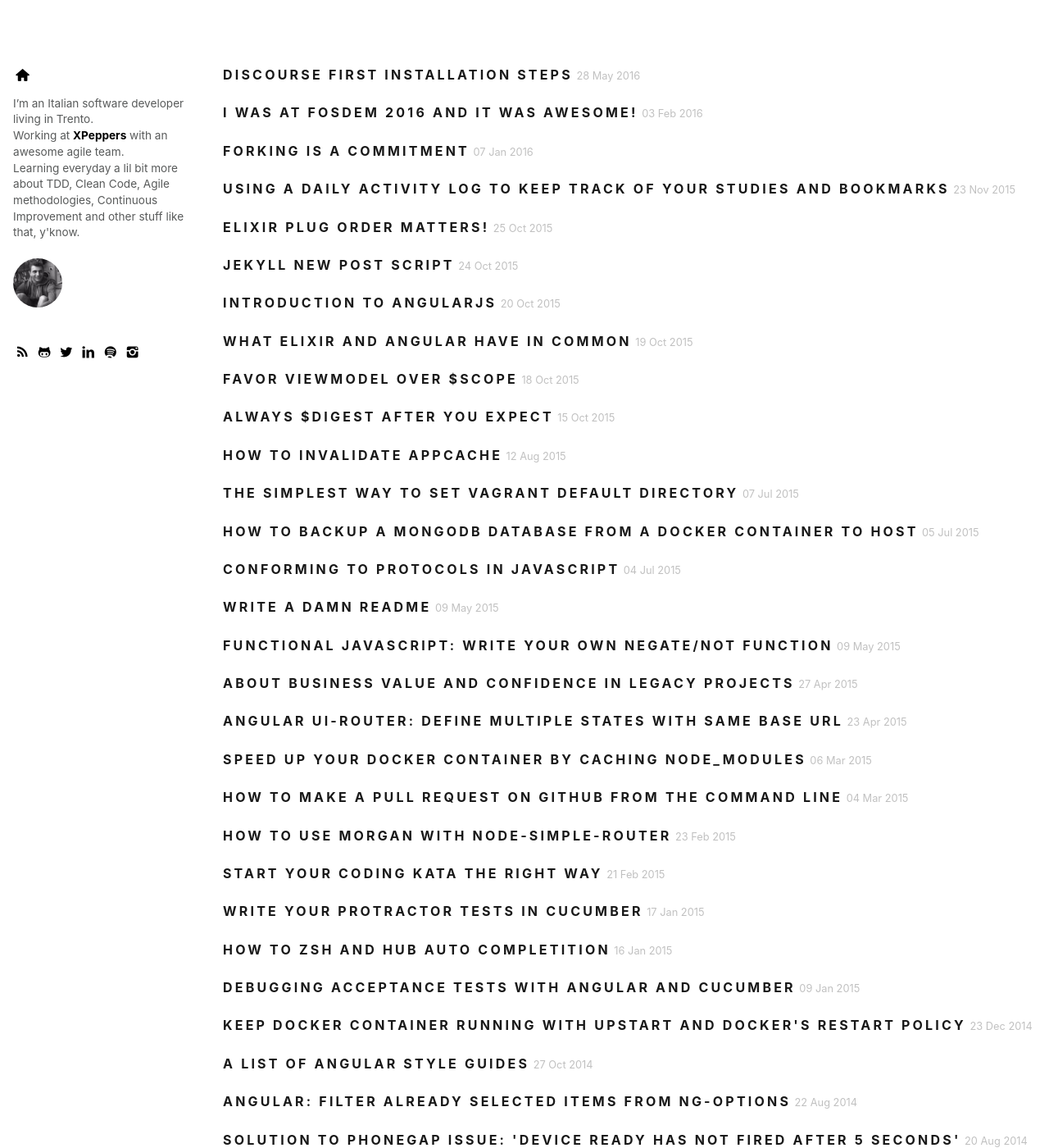
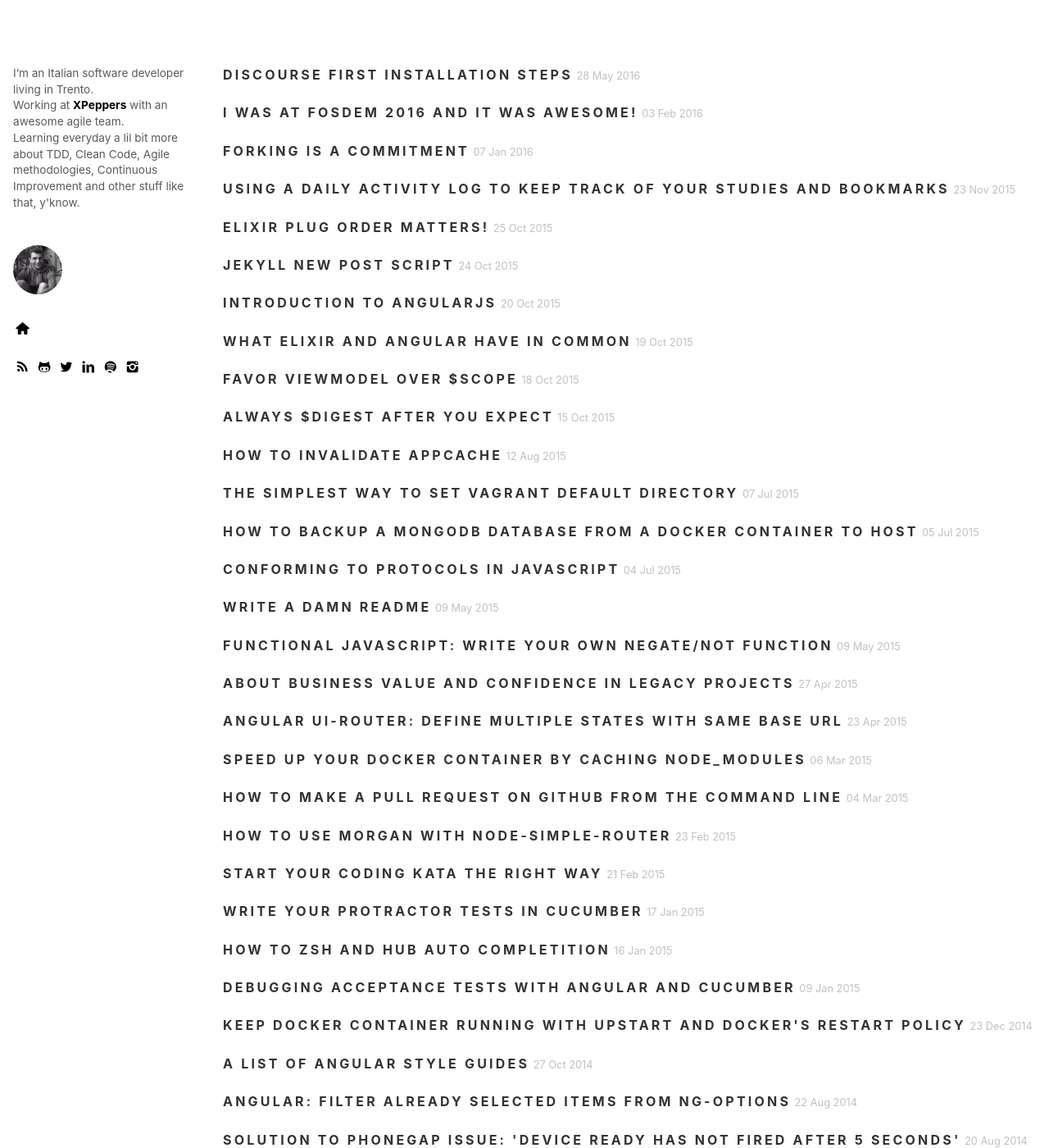
Before and after one commit to christian-fei/christian-fei.github.io-pandoc, a Jekyll site: the page built from index.html, in a window 1280 px wide and 1400 px high. Shown: the whole window at 82% size. Built offline with Jekyll 4.4.1, drawn with Linux system fonts in a browser that asks for light colours; a style sheet for code colours, icons or effects is not loaded.

Commit message:
clean up layout

```diff
--- a/_layouts/default.html
+++ b/_layouts/default.html
@@ -39,10 +39,6 @@
       <div class="row">
         <div class="col-2 mobile-col-10 mobile-center">
           <div class="sidebar__container">
-            <a href="/">
-              <i class="icon-home"></i>
-            </a>
-            <br/>
             <p class="intro">
               I’m an Italian software developer living in Trento.
               <br/>
@@ -50,9 +46,15 @@
               <br/>
               Learning everyday a lil bit more about TDD, Clean Code, Agile methodologies, Continuous Improvement and other stuff like that, y'know.
               <br/>
-              <img src="/assets/images/avatar.jpg" class="avatar"/>
               <!-- <a href="/about">More about me</a> -->
             </p>
+            <img src="/assets/images/avatar.jpg" class="avatar"/>
+            <br/>
+            <a href="/">
+              <i class="icon-home"></i>
+            </a>
+            <br/>
+            <br/>
             <a target="_blank" href="/rss.xml"><i class="icon-rss"></i></a>
             <a target="_blank" href="https://github.com/christian-fei"><i class="icon-github"></i></a>
             <a target="_blank" href="https://twitter.com/christian_fei"><i class="icon-twitter"></i></a>
--- a/assets/css/main.css
+++ b/assets/css/main.css
@@ -10,6 +10,7 @@ body {
 
 .intro {
   font-size: 0.85rem;
+  margin-top: 1rem;
 }
 
 @media (min-width: 60em) {
@@ -23,6 +24,10 @@ body {
       padding: 5rem 1rem 2rem 1rem;
       width: calc(20% + 1rem);
       max-width: 18rem;
+  }
+
+  .intro {
+    margin-top: 0;
   }
 }
 
@@ -92,7 +97,11 @@ a {
 }
 
 .post-link .title {
-  opacity: 0.9;
+  opacity: 0.8;
+  transition: all .3s ease;
+}
+.post-link .title:hover {
+  opacity: 1;
 }
 
 .post-link time {
--- a/index.html
+++ b/index.html
@@ -5,7 +5,7 @@ layout: default
 {% for post in site.posts %}
   {%if post.category == 'posts'%}
   <div class="post-link">
-    <a class="title" href="{{ post.url }}">{{ post.title }}</a>
+    <a class="title titlex" href="{{ post.url }}">{{ post.title }}</a>
     <time datetime="{{ post.date | date:"%Y-%m-%d" }}">
       {{ post.date | date_to_string }}
     </time>
```
